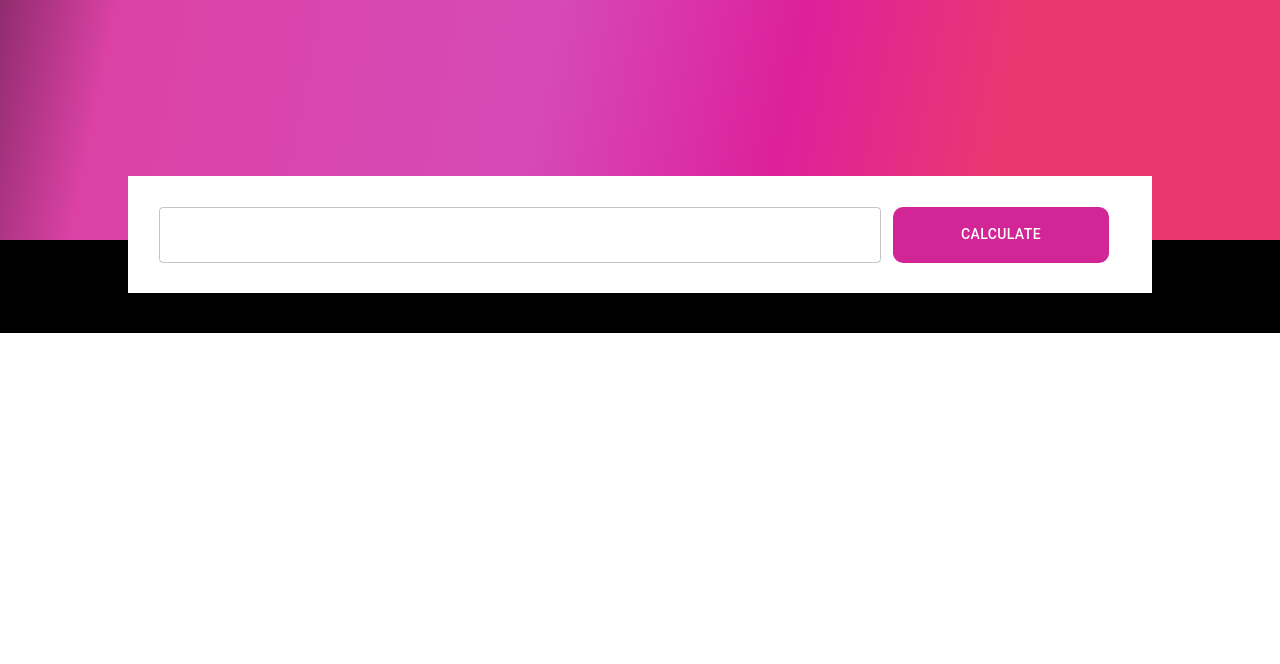
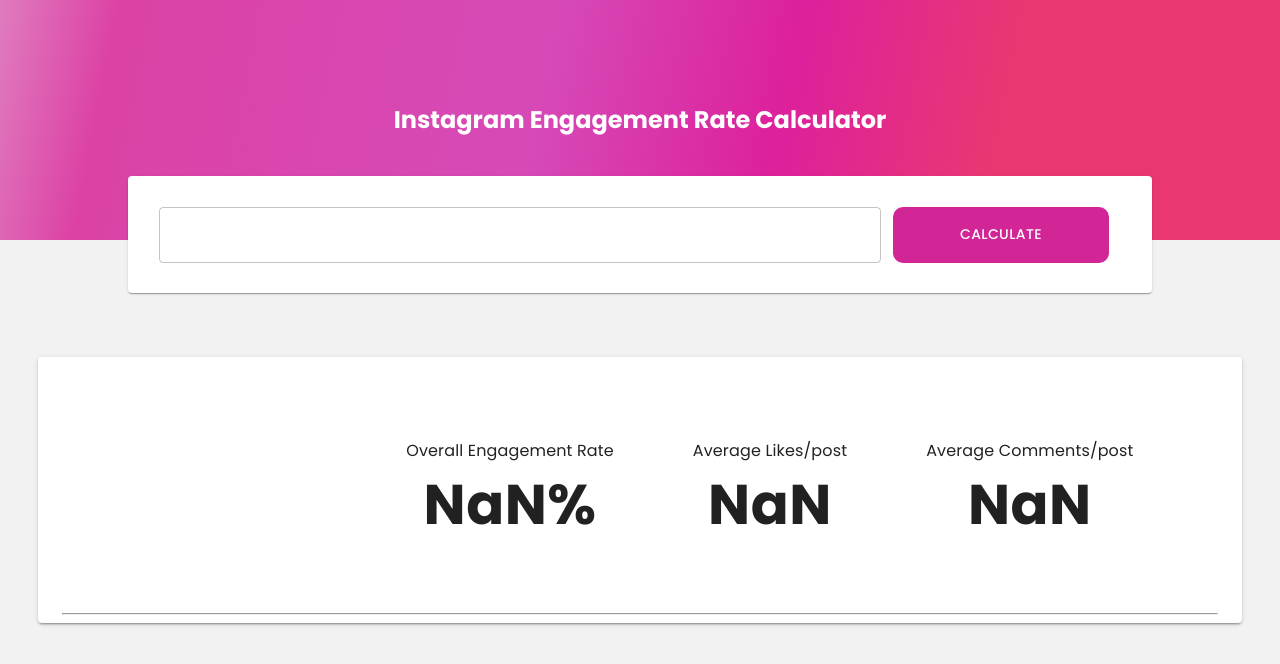
Before and after one commit to harsh0989/Internship_Task, a React (Create React App) app: page / in a window 1280 px wide. Shown: the top 664 px of the page. Built offline with nearby package versions, Linux system fonts and the light colour scheme.

Commit message:
Calculate engage rate based on likes and comments

```diff
--- a/src/App.css
+++ b/src/App.css
@@ -1,5 +1,8 @@
-.App {
+@import url('https://fonts.googleapis.com/css2?family=Poppins:ital,wght@0,100;0,200;0,300;0,400;0,500;0,600;0,700;0,800;0,900;1,100;1,200;1,300;1,400;1,500;1,600;1,700;1,800;1,900&display=swap');
+body {
   text-align: center;
-  background-color: black;
-  min-height: 100%;
+  background-color: #F2F2F2;
+  min-height: 100vh;
+  height: 100%;
+  font-family: 'Poppins' !important;
 }
--- a/src/Components/EngageCalc.js
+++ b/src/Components/EngageCalc.js
@@ -1,5 +1,5 @@
-import { Box, Button, Card, Grid, TextField, Typography, CardMedia } from '@mui/material'
-import React, { useState } from 'react'
+import { Box, Button, Card, Grid, TextField, Typography, CardMedia, Paper } from '@mui/material'
+import React, { useState, useEffect } from 'react'
 import ChatBubbleIcon from '@mui/icons-material/ChatBubble';
 import FavoriteIcon from '@mui/icons-material/Favorite';
 import StarIcon from '@mui/icons-material/Star';
@@ -8,21 +8,33 @@
   const [allPosts, setAllPosts] = useState([])
   const [profilePic, setProfilePic] = useState("")
   let cursorKey = ""
+  let likes = 0
+  let comments = 0
+  const [totalComments, setTotalComments] = useState(0)
+  const [totalLikes, setTotalLikes] = useState(0)
+  const [followers, setFollowers] = useState(0)
+  const [postNo, setPostNo] = useState(0)
+  const [user,setUser]=useState("")
+  useEffect(() => {
+  }, [likes, comments])
+
   const fetchdata = () => {
     let options = {
       method: 'GET',
       headers: {
-        'X-RapidAPI-Key': 'e2fc8737famsh8acd11d3eda8627p1ca713jsn2e8fcd19ad2e',
+        'X-RapidAPI-Key': '1ec2acfea8mshb104f339e4ee10ap1d1da2jsnd95892a95fd9',
         'X-RapidAPI-Host': 'instagram-scraper-data.p.rapidapi.com'
       }
     };
 
-    fetch('https://instagram-scraper-data.p.rapidapi.com/userinfo/shahzamk', options)
+    fetch(`https://instagram-scraper-data.p.rapidapi.com/userinfo/${user}`, options)
       .then(response => response.json())
       .then(function (data) {
         var secondId = data.data.id
         setProfilePic(data.data.profile_pic_url)
-        console.log(secondId)
+        setFollowers(data.data.edge_followed_by.count)
+        setPostNo(data.data.edge_owner_to_timeline_media.count)
+        console.log(data)
         return fetch(`https://instagram-scraper-data.p.rapidapi.com/userpost/${secondId}/50/%7Bend_cursor%7D`, options)
           .then(response => response.json())
           .then(response => {
@@ -39,60 +51,85 @@
     if (cursorKey === "") {
       console.log(posts)
       setAllPosts(posts)
-      console.log(allPosts)
+      posts.map((post) => {
+        likes = likes + post.node.edge_media_preview_like.count
+        comments = comments + post.node.edge_media_to_comment.count
+      })
+      setTotalLikes(likes)
+      setTotalComments(comments)
     }
     else {
       let options = {
         method: 'GET',
         headers: {
-          'X-RapidAPI-Key': 'e2fc8737famsh8acd11d3eda8627p1ca713jsn2e8fcd19ad2e',
+          'X-RapidAPI-Key': '1ec2acfea8mshb104f339e4ee10ap1d1da2jsnd95892a95fd9',
           'X-RapidAPI-Host': 'instagram-scraper-data.p.rapidapi.com'
         }
       };
 
-      fetch('https://instagram-scraper-data.p.rapidapi.com/userinfo/shahzamk', options)
+      fetch(`https://instagram-scraper-data.p.rapidapi.com/userinfo/${user}`, options)
         .then(response => response.json())
         .then(function (data) {
-          var secondId = data.data.id
-          console.log(secondId)
+          let secondId = data.data.id
           return fetch(`https://instagram-scraper-data.p.rapidapi.com/userpost/${secondId}/50/${cursorKey}`, options)
             .then(response => response.json())
             .then(response => {
-              console.log(response.data.edges)
-              // setPosts([...posts, response.data.edges])
               posts = posts.concat(response.data.edges)
               cursorKey = response.data.end_cursor
-              console.log(response)
               fetchdata1(cursorKey)
             })
             .catch(err => console.error(err));
         })
     }
   }
-  console.log(posts)
+  const findUser=(e)=>{
+    let user=e.target.value
+    setUser(user)
+  }
   return (
     <>
-      <Box style={{ height: "30vh", background: "linear-gradient(101.29deg, rgba(136, 53, 167, 0.11) -15.27%, #DC42A5 9.02%, #D64AB7 41.79%, #DD209C 60.73%, #E93772 77.09%)" }}></Box>
-      <Box style={{ backgroundColor: 'white', margin: '-5% 10% 5%' }}>
+      <Box style={{display:'flex',alignItems:'center',justifyContent:'center', height: "30vh", background: "linear-gradient(101.29deg, rgba(136, 53, 167, 0.11) -15.27%, #DC42A5 9.02%, #D64AB7 41.79%, #DD209C 60.73%, #E93772 77.09%)" }}>
+        <Typography sx={{color:'white',fontFamily:'Poppins',fontWeight:'700'}} variant='h5'>Instagram Engagement Rate Calculator</Typography>
+      </Box>
+      <Paper style={{ backgroundColor: 'white', margin: '-5% 10% 5%' }}>
         <Grid container sx={{ padding: '3%' }}>
           <Grid item xs={9} >
-            <TextField sx={{ width: '100%', borderRadius: '10px' }}></TextField>
+            <TextField sx={{ width: '100%', borderRadius: '10px' }} onChange={findUser}></TextField>
           </Grid>
           <Grid item xs={3}>
-            <Button onClick={fetchdata} sx={{ backgroundColor: '#D22696', width: '90%', height: '100%', color: 'white', "&:hover": { backgroundColor: 'white', color: '#D22696', border: '2PX solid #D22696' }, borderRadius: '10px' }}>Calculate</Button>
+            <Button onClick={fetchdata} sx={{ fontFamily:'Poppins',backgroundColor: '#D22696', width: '90%', height: '100%', color: 'white', "&:hover": { backgroundColor: 'white', color: '#D22696', border: '2PX solid #D22696' }, borderRadius: '10px' }}>Calculate</Button>
           </Grid>
         </Grid>
-      </Box>
+      </Paper>
       <Box sx={{ margin: '3%' }}>
+        <Paper elevation={2} sx={{minHeight:'7vh',padding:'2%'}}>
+          <Grid container sx={{padding:'5%'}}>
+            <Grid item sx={{ display: 'flex', flexDirection: 'column',alignItems:'center',justifyContent:'center' }} xs={3}>
+              <img src={profilePic.slice(1, -1)} style={{ borderRadius: '50%' }} />
+            </Grid>
+            <Grid item sx={{ display: 'flex', flexDirection: 'column',alignItems:'center',justifyContent:'center' }} xs={3}>
+              <Typography sx={{fontFamily: 'Poppins'}}>Overall Engagement Rate</Typography>
+              <Typography sx={{fontFamily: 'Poppins',fontSize:'7vh',fontWeight:'700'}}>{(((totalLikes + totalComments) / followers) * 100).toFixed(2)}%</Typography>
+            </Grid>
+            <Grid item sx={{ display: 'flex', flexDirection: 'column',alignItems:'center',justifyContent:'center' }} xs={3}>
+              <Typography sx={{fontFamily: 'Poppins'}}>Average Likes/post</Typography>
+              <Typography sx={{fontFamily: 'Poppins',fontSize:'7vh',fontWeight:'700'}}>{(totalLikes / postNo).toFixed(0)}</Typography>
+            </Grid>
+            <Grid item sx={{ display: 'flex', flexDirection: 'column',alignItems:'center',justifyContent:'center' }} xs={3}>
+              <Typography sx={{fontFamily: 'Poppins'}}>Average Comments/post</Typography>
+              <Typography sx={{fontFamily: 'Poppins',fontSize:'7vh',fontWeight:'700'}}>{(totalComments / postNo).toFixed(0)}</Typography>
+            </Grid>
+          </Grid>
+          <hr/>
           <Grid container rowSpacing={3} columnSpacing={3}>
             {
               allPosts.map((post, index) => {
                 return <Grid item key={index} xs={4}>
                   <Card>
-                  <CardMedia component="img" image={post.node.display_url}></CardMedia>
+                    <CardMedia component="img" image={post.node.display_url} sx={{ border: 'none' }} ></CardMedia>
                     <Grid container>
                       <Grid item xs={4} sx={{ display: 'flex', alignItems: 'center', justifyContent: 'start' }}>
-                      <StarIcon /> {post.node.edge_media_preview_like.count}
+                        <StarIcon /> {(((post.node.edge_media_preview_like.count + post.node.edge_media_to_comment.count) / followers) * 100).toFixed(2)}
                       </Grid>
                       <Grid item xs={4} sx={{ display: 'flex', alignItems: 'center', justifyContent: 'start' }}>
                         <FavoriteIcon /> {post.node.edge_media_preview_like.count}
@@ -106,6 +143,7 @@
               })
             }
           </Grid>
+        </Paper>
       </Box>
 
     </>
```
Lines whose indentation alone changed are shown as unchanged.
